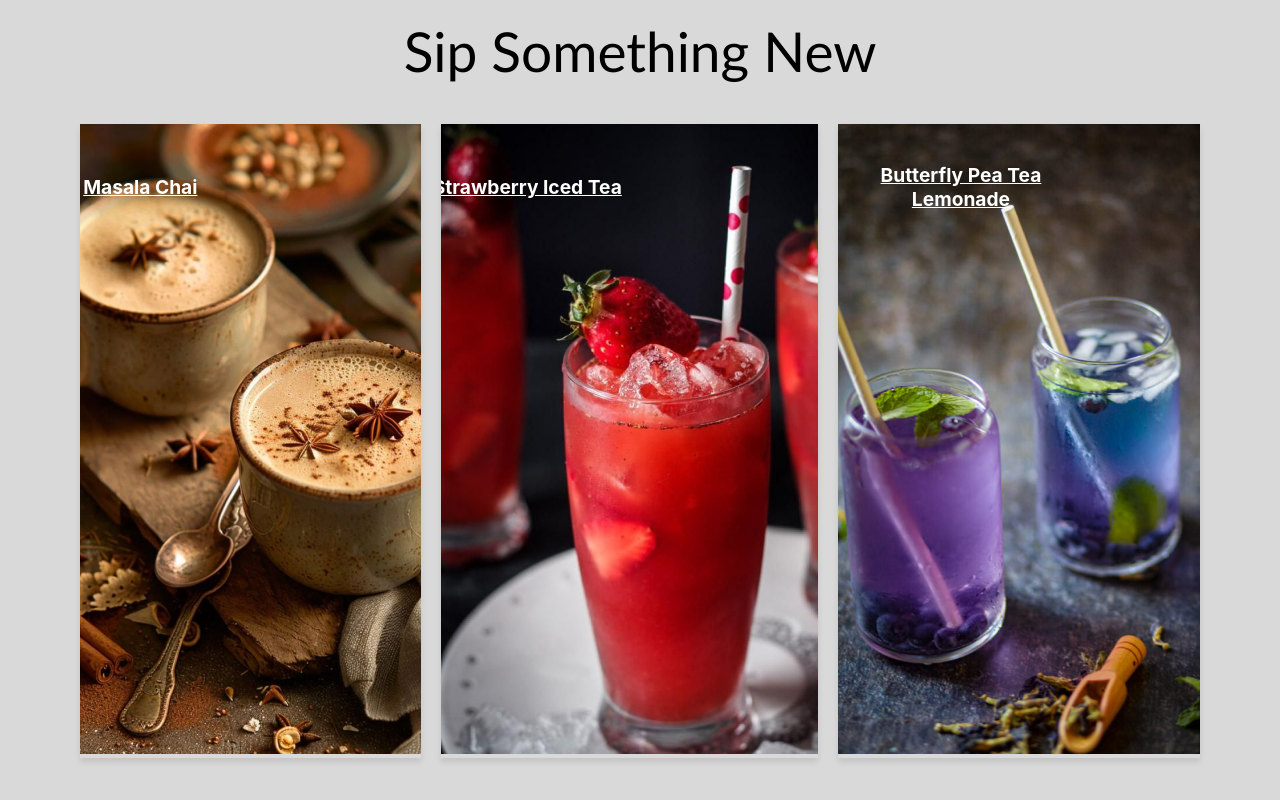
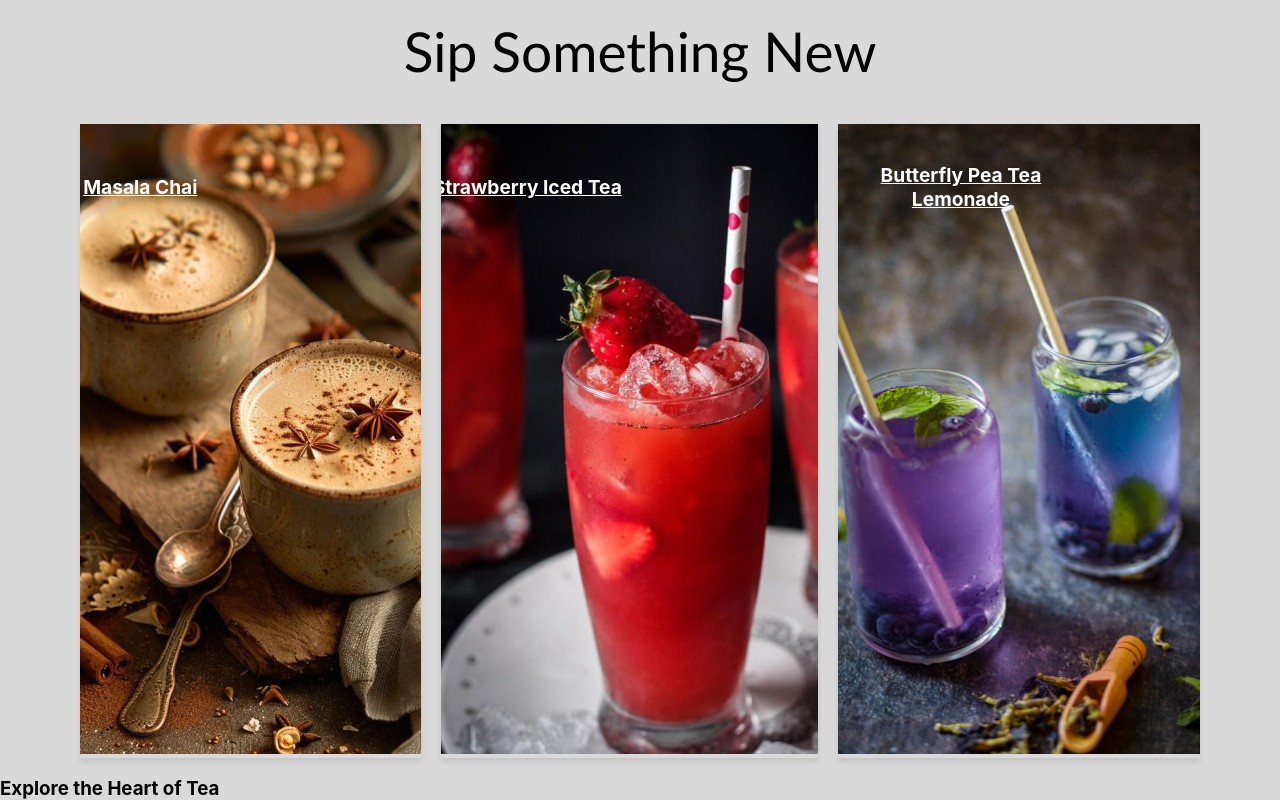
Before and after one commit to KushaRa/CeySip, a React (Create React App) app in the folder ceylon_t/: page / in a window 1280 px wide. Shown: the part 1624-2424 px from the top of the page. Before the commit the page ends 2382 px from the top, so only its background shows below. Built offline with nearby package versions, Linux system fonts and the light colour scheme.

Commit message:
update locations

```diff
--- a/ceylon_t/src/App.js
+++ b/ceylon_t/src/App.js
@@ -2,6 +2,7 @@ import './App.css';
 import Hero from '../src/Components/hero';
 import Section1 from '../src/Pages/section1/section';
 import Recipe from './Pages/section2/recipe';
+import Locations from './Pages/section3/location';
 
 function App() {
   return (
@@ -9,6 +10,7 @@ function App() {
       <Hero/>
       <Section1/>
       <Recipe/>
+      <Locations/>
 
 
     </div>
--- a/ceylon_t/src/Pages/section3/location.jsx
+++ b/ceylon_t/src/Pages/section3/location.jsx
@@ -1,8 +1,13 @@
 import React from 'react';
+import './location.css';
 
 const Locations = () => {
   return (
-    <div className='sec3'>
+    <div className='sec4'>
+        <div className='secHeader'>
+            <h3 className='sech4'>Explore the Heart of Tea</h3>
+            <p></p>
+        </div>
 
 
     </div>
```
